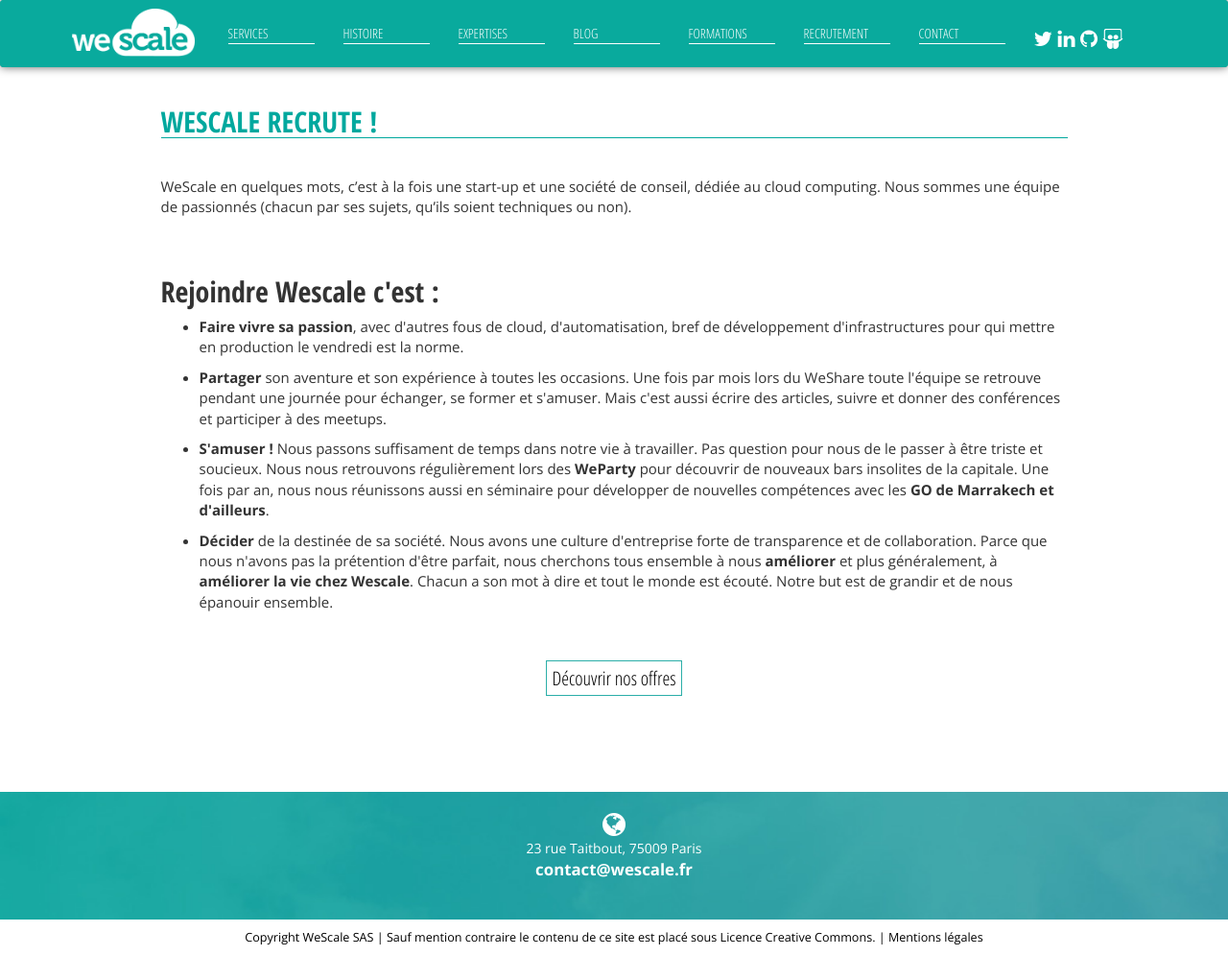
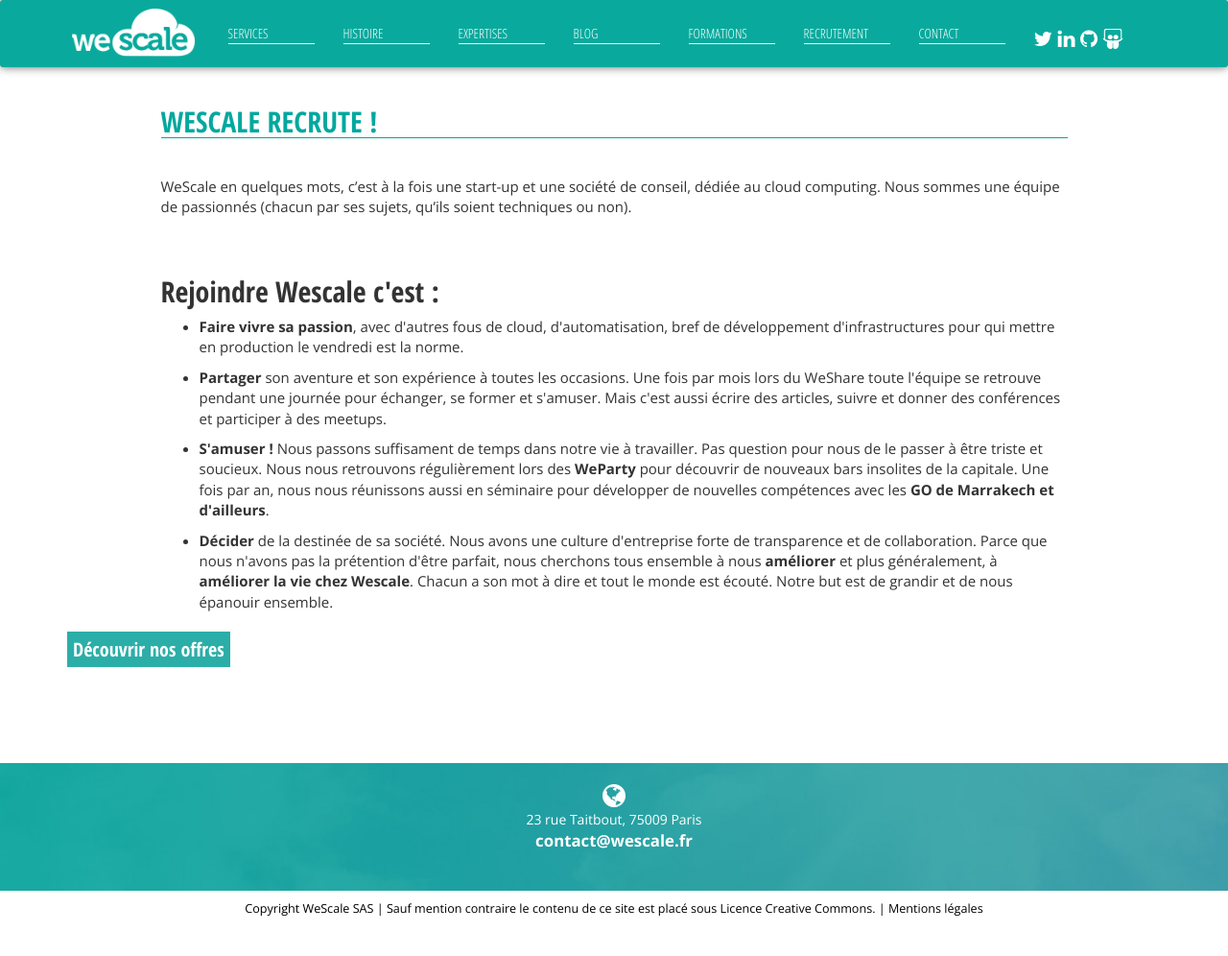
Before and after one commit to wescale/wescale-site, a Jekyll site: the page built from recrutement.html, in a window 1280 px wide and 996 px high. Shown: the whole window at 96% size. Built offline with Jekyll 4.4.1, drawn with Linux system fonts in a browser that asks for light colours; nearby versions of some CDN libraries; comment, search, counter and statistics services are not loaded.

Commit message:
Adapt display for job button

```diff
--- a/css/style.css
+++ b/css/style.css
@@ -792,11 +792,40 @@
     /* background: white; */
     color: #6a8aaa;
     font-size: 20px;
+    display: block;
+    line-height: 35px;
+    margin: 10px 0;
+    padding: 0 5px;
+    border: 1px solid #2baea8;
+}
+
+
+.job-button {
+    font-family: 'Open Sans Condensed', sans-serif;
+    background: #2baea8;
+    color: white;
+    font-size: 20px;
     display: inline-block;
     line-height: 35px;
     margin: 10px 0;
     padding: 0 5px;
     border: 1px solid #2baea8;
+    font-weight: bolder;
+    text-decoration: none;
+}
+
+.job-button:hover {
+    background: #567997;
+    font-family: 'Open Sans Condensed', sans-serif;
+    color: white;
+    font-size: 20px;
+    display: inline-block;
+    line-height: 35px;
+    margin: 10px 0;
+    padding: 0 5px;
+    border: 1px solid #2baea8;
+    font-weight: bolder;
+    text-decoration: none;
 }
 
 .formations-pitch {
--- a/recrutement.html
+++ b/recrutement.html
@@ -72,10 +72,10 @@
         </div>
     </section>
     <section>
-        <div class="container job-profils">
+        <div class="container">
             <div class="row">
                 <div class="col-xs-12">
-                    <a href="https://wescale.welcomekit.co" class="button">
+                    <a href="https://wescale.welcomekit.co" class="job-button">
                         <!--<i class="fa fa-download" aria-hidden="true"></i>-->Découvrir nos offres</a>
 
                    <!-- <h1 class="title"><a id="rejoignez-nous" href="#rejoignez-nous" data-toggle="modal"
```
